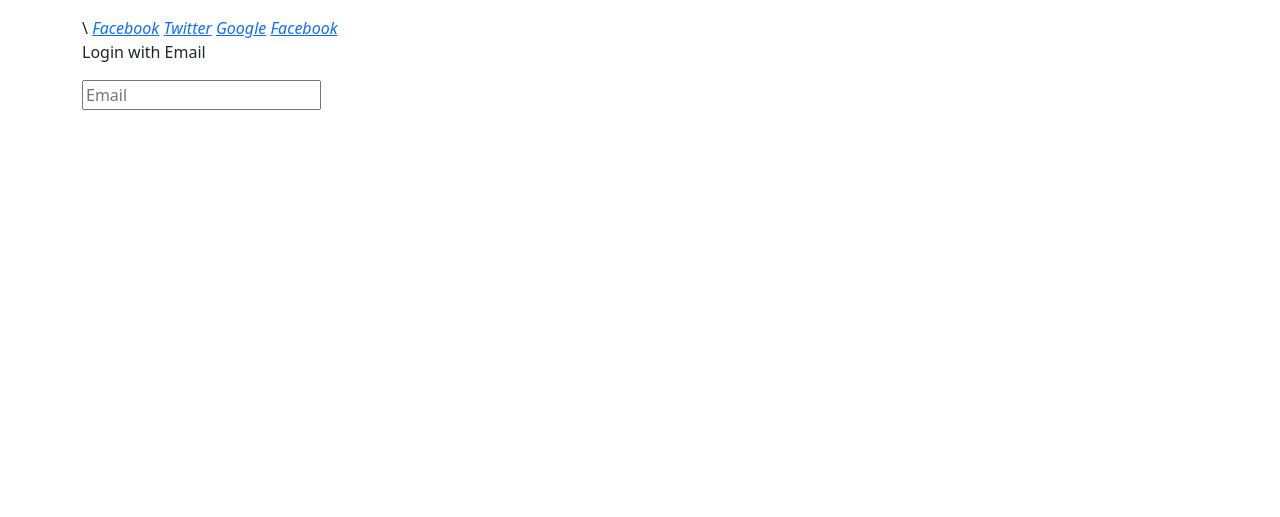
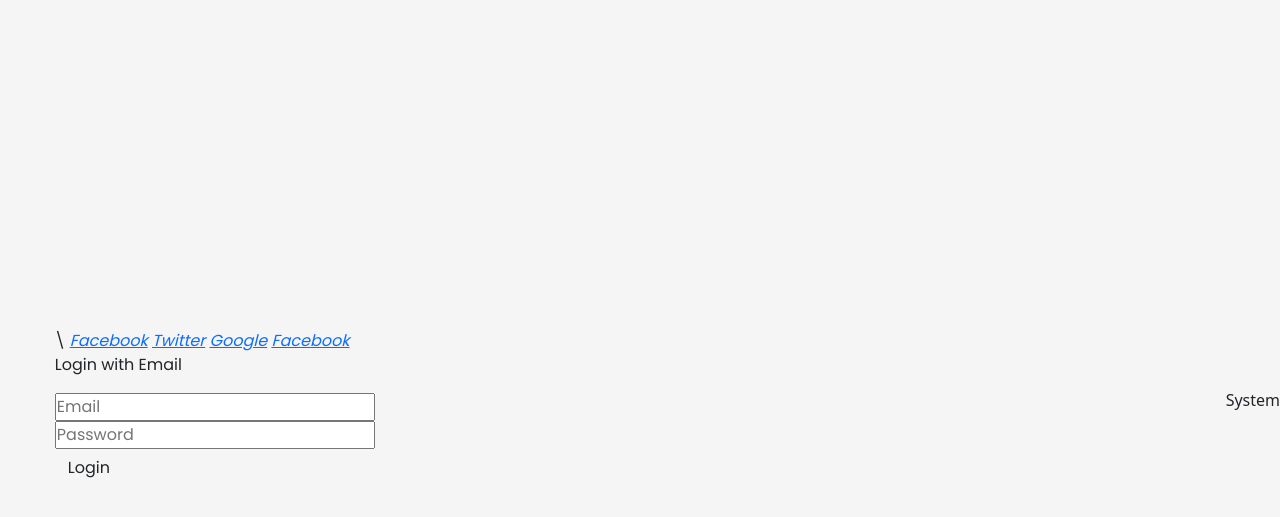
Before and after one commit to ItsEley/Nasugbu-Public-Employment-System, a PHP site: page /signup.php in a window 1280 px wide. Shown: the top 517 px of the page. Run offline with PHP 8.4, Linux system fonts and the light colour scheme.

Commit message:
Added files in signup.php and style-signup.css

```diff
--- a/signup.php
+++ b/signup.php
@@ -6,6 +6,7 @@
     <meta name="viewport" content="width=device-width, initial-scale=1.0">
     <title>Sign Up</title>
     <link href="https://cdn.jsdelivr.net/npm/bootstrap@5.0.2/dist/css/bootstrap.min.css" rel="stylesheet" integrity="sha384-EVSTQN3/azprG1Anm3QDgpJLIm9Nao0Yz1ztcQTwFspd3yD65VohhpuuCOmLASjC" crossorigin="anonymous">
+    <link href="style-signup.css" rel="stylesheet" />
 </head>
 <body>
     <div class="container">
@@ -21,8 +22,19 @@
             <div class="input-group">
                 <input type="email" placeholder="Email" require>
             </div>
+            <div class="input-group">
+                <input type="password" placeholder="Password" require>
+            </div>
+            <div class="input-group">
+                <button class="btn">Login</button>
+            </div>
         </form>
     </div>
+    <?php
+
+    echo"System";
+
+    ?>
 
 </body>
 <script src="https://cdn.jsdelivr.net/npm/bootstrap@5.0.2/dist/js/bootstrap.bundle.min.js" integrity="sha384-MrcW6ZMFYlzcLA8Nl+NtUVF0sA7MsXsP1UyJoMp4YLEuNSfAP+JcXn/tWtIaxVXM" crossorigin="anonymous"></script>
--- a/style-signup.css
+++ b/style-signup.css
@@ -0,0 +1,17 @@
+@import url('https://fonts.googleapis.com/css2?family=Poppins:wght@100;200;300;400;500;600;700;800;900&family=Roboto:wght@100;300;400;500&display=swap');
+
+*{
+    margin: 0;
+    padding: 0;
+    box-sizing: border-box;
+    font-family: 'Poppins', sans-serif;
+}
+
+body{
+    width: 100%;
+    height: 100vh;
+    background-color: whitesmoke;
+    display: flex;
+    justify-content: center;
+    align-items: center;
+}
```
